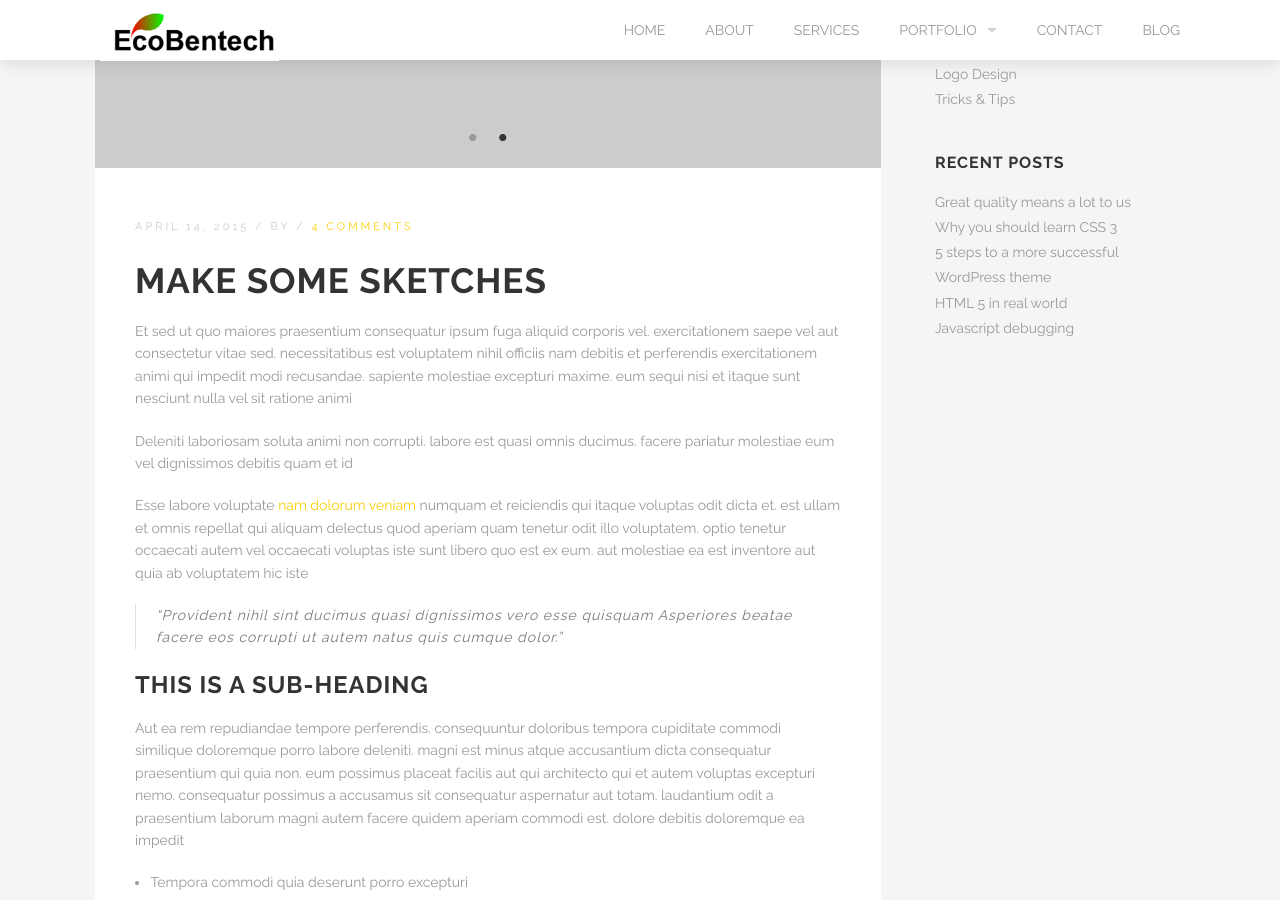
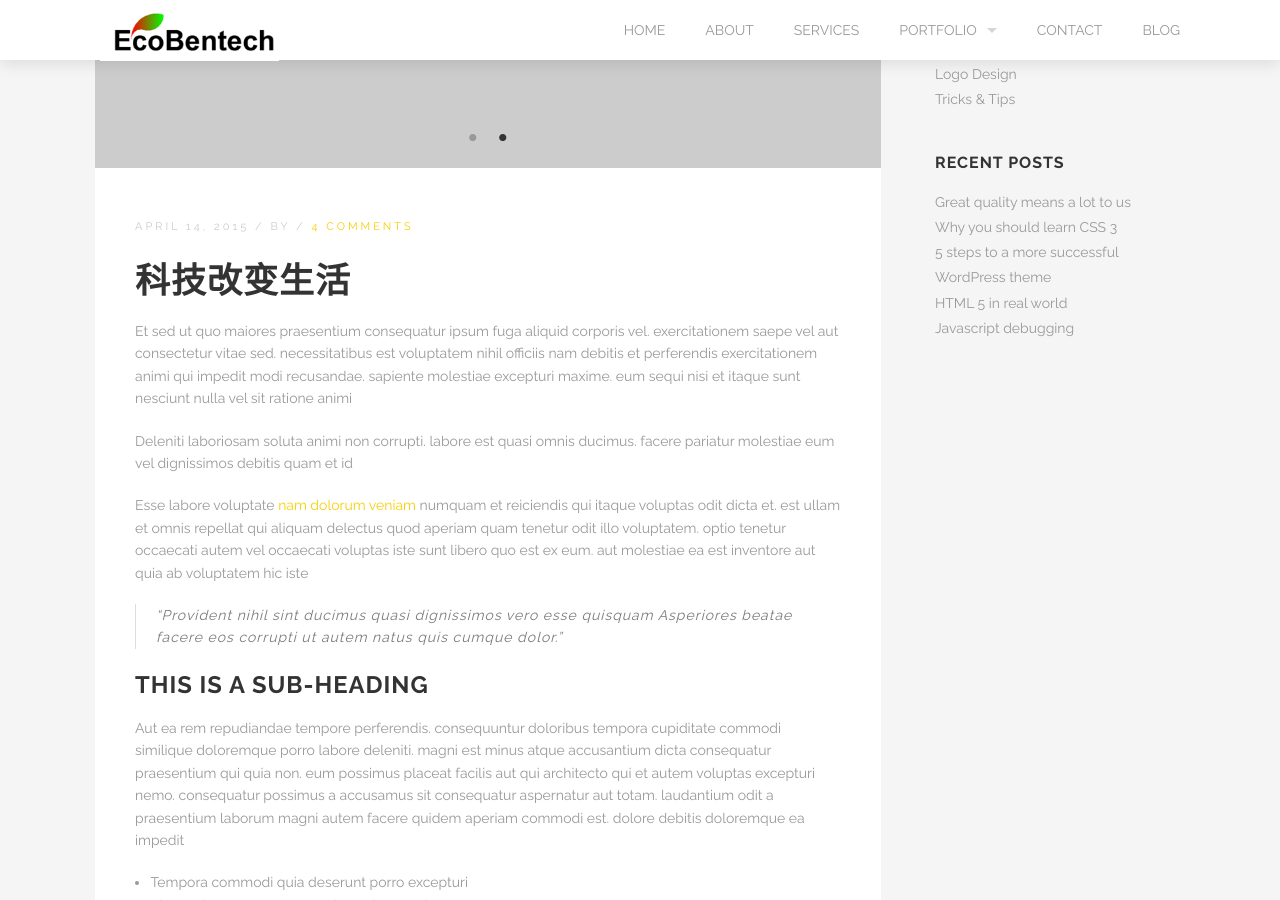
Before and after one commit to braveheart007/braveheart007.github.io, a Jekyll site: the page built from _posts/2015-04-14-make-some-sketches.markdown, in a window 1280 px wide and 900 px high, scrolled down 828 px. Built offline with Jekyll 4.4.1, drawn with Linux system fonts in a browser that asks for light colours; some of the changed text lies outside the part shown.

Commit message:
Update 2015-04-14-make-some-sketches.markdown

```diff
--- a/_posts/2015-04-14-make-some-sketches.markdown
+++ b/_posts/2015-04-14-make-some-sketches.markdown
@@ -1,6 +1,6 @@
 ---
 layout: post
-title:  Make some sketches
+title:  "科技改变生活"
 date:   2015-04-14 10:58:12
 images:
   - images/@stock/blog-3.jpg
```
